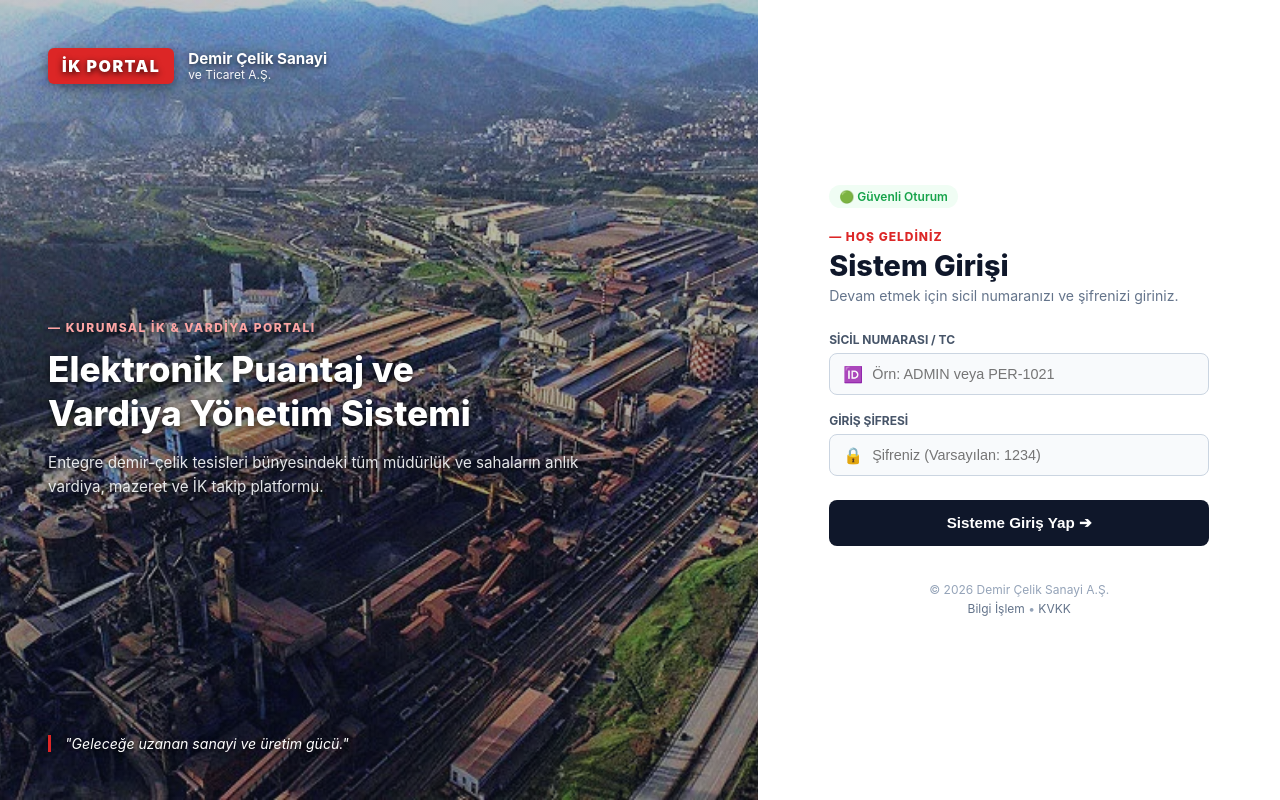
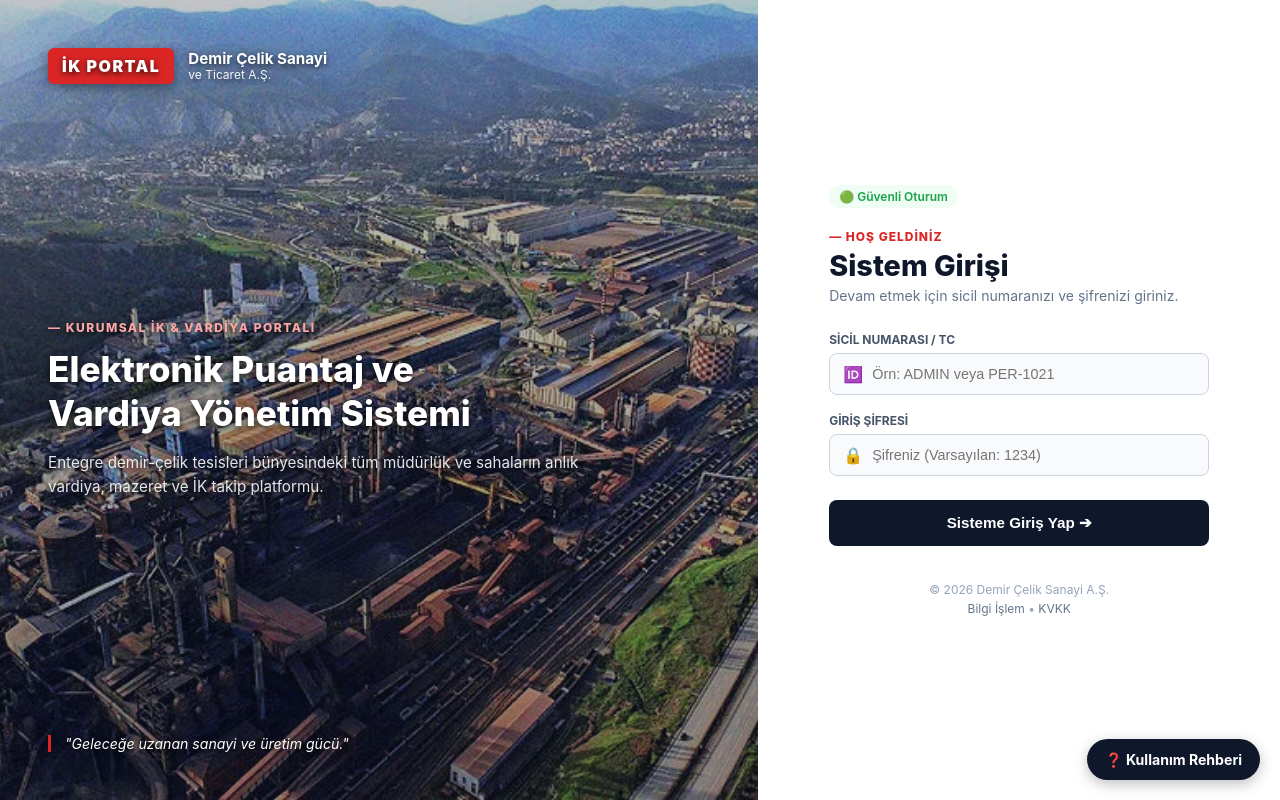
Before and after one commit to farukskya/puantaj-projesi, an Angular app in the folder frontend/: page / in a window 1280 px wide. Built offline with nearby package versions, Linux system fonts and the light colour scheme.

Commit message:
tutorıal kısmı eklendı

```diff
--- a/frontend/src/app/app.html
+++ b/frontend/src/app/app.html
@@ -419,3 +419,16 @@
 
   </main>
 </div>
+<!-- KULLANIM REHBERİ (SATIROĞLU SIFIR-JS TUTORIAL) -->
+<details class="css-tutorial-modal">
+  <summary>❓ Kullanım Rehberi</summary>
+  <div class="tutorial-box">
+    <h4>🏭 Portal Kullanım Rehberi</h4>
+    <ul>
+      <li><strong>🔍 Filtreleme:</strong> Üst panelden Birim, Vardiya veya Sicil No yazarak arama yapabilirsiniz.</li>
+      <li><strong>📅 Puantaj Girişi:</strong> Tablodan personellerin günlük mazeret ve durumlarını güncelleyebilirsiniz.</li>
+      <li><strong>📊 Excel İndir:</strong> Tek tıkla aylık puantajı bilgisayarınıza Excel olarak alabilirsiniz.</li>
+      <li><strong>🌙 Koyu Mod:</strong> Sağ üstteki tema butonundan gece moduna geçebilirsiniz.</li>
+    </ul>
+  </div>
+</details>
--- a/frontend/src/app/app.ts
+++ b/frontend/src/app/app.ts
@@ -40,6 +40,7 @@ export class AppComponent implements OnInit {
   loginHata: string = '';
   currentUser: Personel | null = null;
 
+
   isDarkMode: boolean = false;
   aramaMetni: string = '';
   aktifSekme: 'gunluk' | 'aylik' | 'profil' = 'gunluk';
@@ -66,6 +67,7 @@ export class AppComponent implements OnInit {
   toplamMazeret: number = 0;
   toplamDevamsiz: number = 0;
   toplamCalisilanSaatMetni: string = '0 Saat 0 Dakika';
+
 
   direktorlikler: string[] = [
     'Teknoloji ve Yazılım Direktörlüğü',
--- a/frontend/src/styles.scss
+++ b/frontend/src/styles.scss
@@ -125,4 +125,74 @@ body.dark-theme {
 /* Mobil Cihazların Zorunlu Sistem Karartmasını Geçersiz Kıl */
 :root {
   color-scheme: light dark;
+}/* ==========================================
+   CSS-ONLY REHBER (TUTORIAL) STİLLERİ
+   ========================================== */
+.css-tutorial-modal {
+  position: fixed;
+  bottom: 20px;
+  right: 20px;
+  z-index: 9999;
+
+  summary {
+    background-color: #0f172a;
+    color: #ffffff;
+    padding: 12px 18px;
+    border-radius: 30px;
+    font-weight: 700;
+    font-size: 0.88rem;
+    cursor: pointer;
+    list-style: none;
+    box-shadow: 0 4px 14px rgba(0,0,0,0.25);
+    display: flex;
+    align-items: center;
+    gap: 8px;
+    user-select: none;
+    transition: transform 0.2s;
+
+    &:hover { transform: scale(1.05); }
+    &::-webkit-details-marker { display: none; }
+  }
+
+  &[open] summary {
+    background-color: #dc2626;
+  }
+
+  .tutorial-box {
+    position: absolute;
+    bottom: 55px;
+    right: 0;
+    width: 320px;
+    background-color: #ffffff;
+    border-radius: 12px;
+    padding: 20px;
+    box-shadow: 0 10px 25px rgba(0,0,0,0.2);
+    border: 1px solid #e2e8f0;
+    color: #0f172a;
+    animation: popupFade 0.2s ease-out;
+
+    h4 { margin: 0 0 10px 0; font-size: 1.1rem; color: #0f172a; display: flex; align-items: center; gap: 6px; }
+    ul { padding-left: 18px; margin: 0; font-size: 0.85rem; color: #475569; }
+    li { margin-bottom: 8px; line-height: 1.4; }
+  }
 }
+
+body.dark-theme .css-tutorial-modal .tutorial-box {
+  background-color: #1e293b !important;
+  border-color: #334155 !important;
+  color: #f8fafc !important;
+  h4 { color: #f8fafc !important; }
+  ul { color: #cbd5e1 !important; }
+}
+
+@keyframes popupFade {
+  from { opacity: 0; transform: translateY(10px); }
+  to { opacity: 1; transform: translateY(0); }
+}
+
+@media (max-width: 480px) {
+  .css-tutorial-modal {
+    bottom: 15px; right: 15px;
+    .tutorial-box { width: 280px; right: -10px; }
+  }
+}
```
